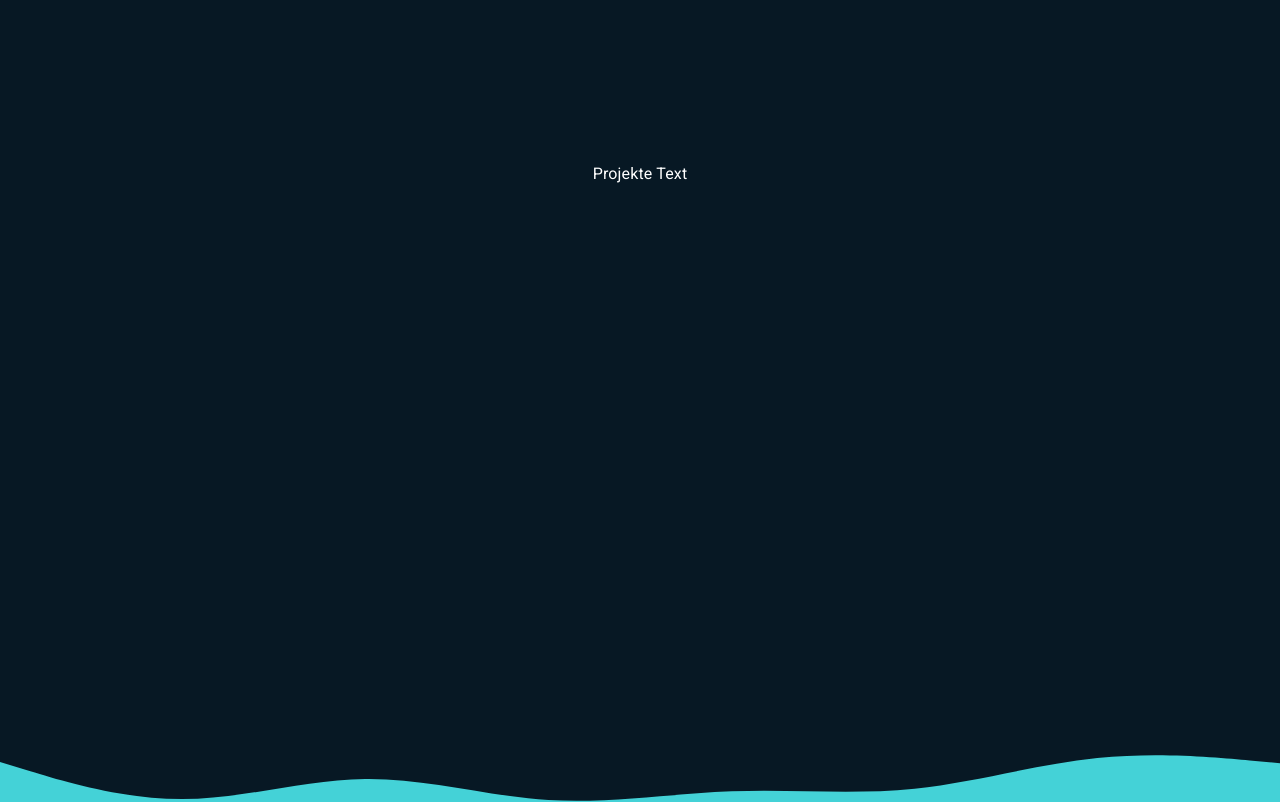
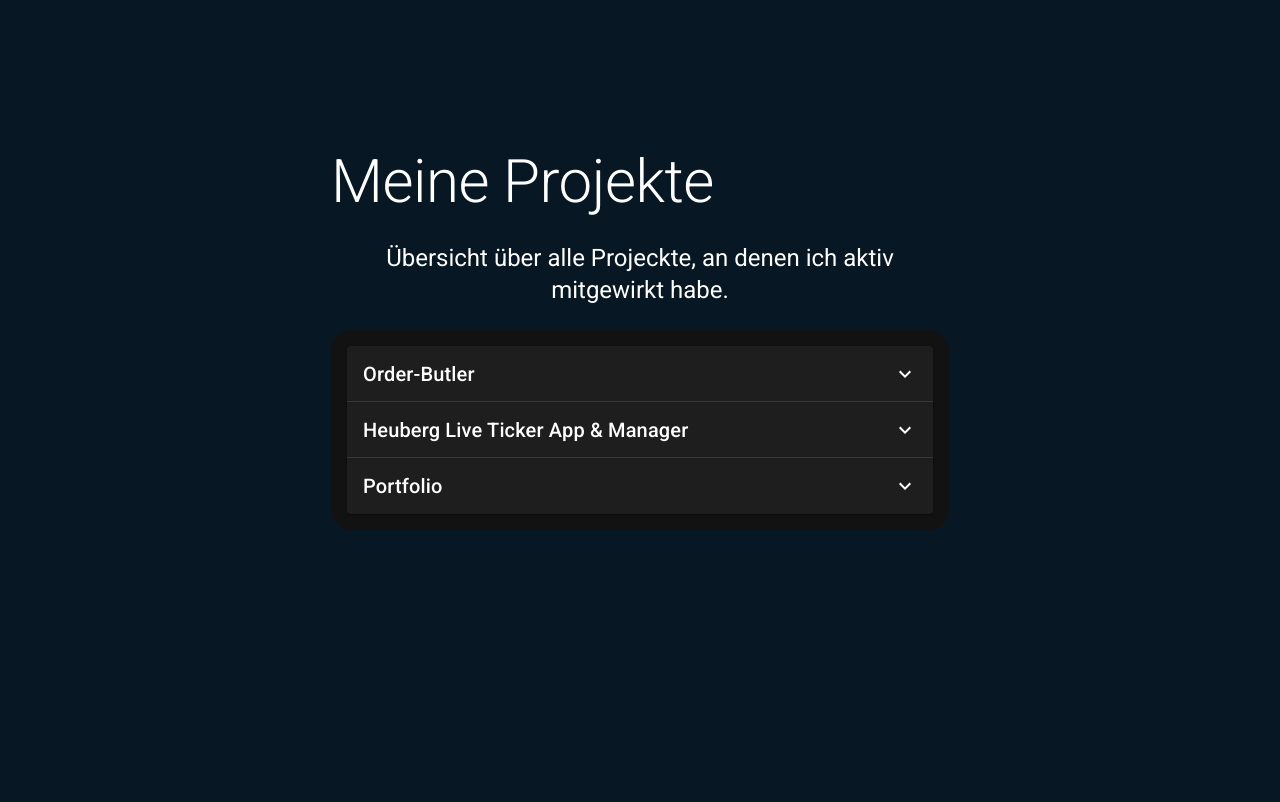
Before and after one commit to coolusaHD/portfolio, a React (Create React App) app: page / in a window 1280 px wide. Shown: the part 2000-2802 px from the top of the page. Built offline with nearby package versions, Linux system fonts and the light colour scheme.

Commit message:
Added projects

```diff
--- a/src/pages/home/index.js
+++ b/src/pages/home/index.js
@@ -8,6 +8,7 @@ import './style/homeStyle.css';
 
 import AboutMe from '../about-me/index';
 import Source from '../source/index';
+import Projects from '../projects/index';
 
 
 class Home extends React.Component {
@@ -40,8 +41,7 @@ class Home extends React.Component {
                 <div className='spacer layer4'></div>
 
                 <Section id="projects" bg={theme.palette.background.default}>
-                    <p>Projekte Text
-                    </p>
+                    <Projects />
                 </Section>
 
                 <div className='spacer layer1'></div>
--- a/src/pages/projects/index.js
+++ b/src/pages/projects/index.js
@@ -0,0 +1,104 @@
+import React from 'react';
+import { ProjectList, Container } from './style/projectsStyle.js'
+import { Box, Checkbox, Link } from '@mui/material';
+import { Grid, Typography, Button } from '@mui/material';
+import GitHubIcon from '@mui/icons-material/GitHub';
+import Tooltip from '@mui/material/Tooltip';
+import MuiLogo from '../../images/mui_logo.png';
+import ReactLogo from '../../images/react_logo.png';
+import StyledComponentsLogo from '../../images/styled-components_logo.png';
+
+import Accordion from '@mui/material/Accordion';
+import AccordionSummary from '@mui/material/AccordionSummary';
+import AccordionDetails from '@mui/material/AccordionDetails';
+import ExpandMoreIcon from '@mui/icons-material/ExpandMore';
+
+
+export default function Projects(props){
+
+    return(
+        <Grid container spacing={3}>
+            <Grid item xs={1} md={3} />
+
+            <Grid item xs={10} md={6}>
+
+                <Container>
+                    <Typography variant="h2">
+                        Meine Projekte
+                    </Typography>
+
+                    <br />
+
+                    <Typography variant="h5">
+                        Übersicht über alle Projeckte, an denen ich aktiv mitgewirkt habe.
+                    </Typography>
+
+                    <br />
+
+
+                    <ProjectList>
+
+                        <Box sx={{ width: '100%', bgcolor: 'background.paper', borderRadius: 5, p: 2 }}>
+
+                        <Accordion>
+                            <AccordionSummary
+                                expandIcon={<ExpandMoreIcon />}
+                            >
+                                <Typography variant='h6'>Order-Butler</Typography>
+                            </AccordionSummary>
+                            <AccordionDetails>
+                                <Typography>
+                                    Der Order-Butler ist eine Software, um interne Betriebabläufe
+                                    beim Bewerten von Pokemon Karten zu unterstützten.
+                                </Typography>
+                                <br/>
+                                <Typography color='primary' align='right' variant='caption'> (JS, REACT, Express, MongoDB) </Typography>
+                            </AccordionDetails>
+                        </Accordion>
+                        <Accordion>
+                            <AccordionSummary
+                                expandIcon={<ExpandMoreIcon />}
+                            >
+                                <Typography variant='h6'>Heuberg Live Ticker App & Manager </Typography>
+                            </AccordionSummary>
+                            <AccordionDetails>
+                                <Typography>
+                                    Die Heuberg Live Ticker App ist, wie der Name schon sagt, eine Liver-Ticker App für das Lokale
+                                    Fussballtunier auf dem Heuberg. Der Manager agiert dabei als Tunierleitungssoftware und verwaltet alle Daten,
+                                    welche von den Gästen mit Hilfe der App abgerufen werden können.
+                                </Typography>
+                                <br/>
+                                <Typography color='primary' align='right' variant='caption'>(JS, REACT, REACT Native, Express, MongoDB)</Typography>
+                            </AccordionDetails>
+                        </Accordion>
+                        <Accordion>
+                            <AccordionSummary
+                                expandIcon={<ExpandMoreIcon />}
+                            >
+                                <Typography variant='h6'>Portfolio</Typography>
+                            </AccordionSummary>
+                            <AccordionDetails>
+                                <Typography>
+                                    Ein interaktives Porftfolio, welches die Person und deren Projekte schlicht und stilvoll darstellt.
+                                    Portfolio dient dabei als perfekte Ergänzung zum herkömmlichen Lebenslauf.
+                                </Typography>
+                                <br/>
+                                <Typography color='primary' align='right' variant='caption'>(JS, REACT)</Typography>
+                            </AccordionDetails>
+                        </Accordion>
+
+                        </Box>
+
+                    </ProjectList>
+
+
+
+                </Container>
+
+            </Grid>
+
+            <Grid item xs={1} md={3} />
+
+        </Grid>
+    )
+}
--- a/src/pages/projects/style/projectsStyle.js
+++ b/src/pages/projects/style/projectsStyle.js
@@ -0,0 +1,24 @@
+import styled from 'styled-components';
+
+export const ProjectList = styled.div`^
+    display: flex;
+    flex-direction: column;
+    align-items: flex-start;
+    justify-content: flex-start;
+    gap: 1rem;
+    font-size: 1.1rem;
+    font-weight: 300;
+    line-height: 1.5;
+    margin: 0;
+    padding: 0;
+    text-align: left;
+    width: 100%;
+`;
+
+export const Container = styled.div`
+    display: flex;
+    flex-direction: column;
+    align-items: flex-start;
+    justify-content: flex-start;
+    width: 100%;
+`;
--- a/src/pages/source/index.js
+++ b/src/pages/source/index.js
@@ -25,7 +25,7 @@ export default function Source(props){
                     <br />
 
                     <Typography variant="h5">
-                        Diese Website wurde mitfolgenden Paketen und Weiteren enwickelt:
+                        Diese Website wurde mitfolgenden Paketen 📂 und Weiteren enwickelt:
                     </Typography>
                     <Typography variant="h6">
                         Alle Pakete und den kompletten Quellcode findet ihr auf <Link color='inherit' href="https://github.com/coolusaHD/portfolio" target="_blank" rel="noreferrer">GitHub</Link>.
```
Also changed, not shown: 1 other file (tests, documents, lock files or other folders).
